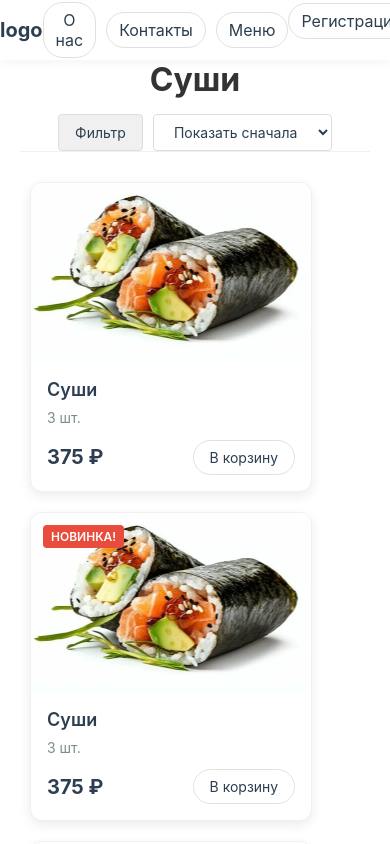
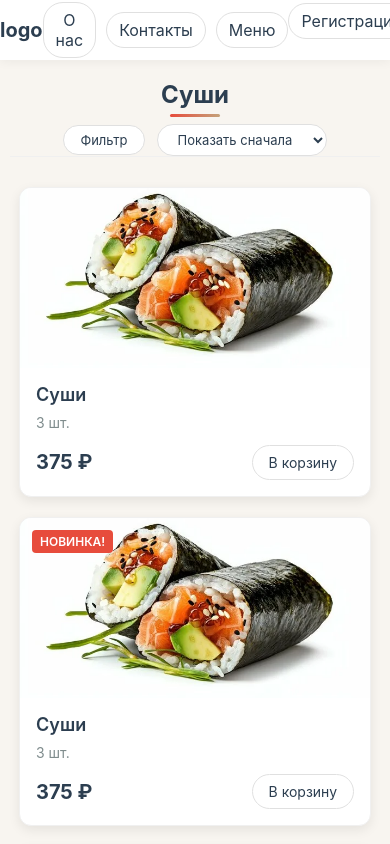
Before and after one commit to m1q-del/Sushi-site, a React (Vite) app: page / in a window 390 px wide. Shown: the top 844 px of the page. Built offline with nearby package versions, Linux system fonts and the light colour scheme.

Commit message:
добавил вход и аутентификацию

```diff
--- a/API/LoginAPI.jsx
+++ /dev/null
@@ -1,12 +0,0 @@
-export async function loginApi(payload) {
-    return new Promise((resolve, reject) => {
-        setTimeout(() => {
-            const { email, password } = payload;
-            if (email === "blocked@example.com") reject({ status: 403, message: "User is blocked" });
-            else if (email === "server@example.com") reject({ status: 500, message: "Server error" });
-            else if (email === "network@example.com") reject({ status: 0, message: "Network error" });
-            else if (password !== "123456") reject({ status: 401, message: "Wrong password or email" });
-            else resolve({ success: true, userId: "user-1" });
-        }, 1000);
-    });
-}
--- a/src/App/App.jsx
+++ b/src/App/App.jsx
@@ -3,6 +3,9 @@ import { useState } from "react";
 import Header from "../components/Header/header";
 import CatalogPage from "../pages/CatalogPage/CatalogPage";
 import RegistrationPage from "../pages/RegistrationPage/RegistrationPage";
+import Login from "../pages/LoginPage/Login";
+import Auth from "../components/Auth/Auth";
+
 function App() {
     const [items, setItems] = useState([])
     const [show, setShow] = useState(false)
@@ -14,7 +17,7 @@ function App() {
             if (existingItem) {
                 return prevItems.map(item =>
                     item.id === product.id
-                        ? { ...item, quantity: (item.quantity || 1) + 1 }
+                        ? { ...item, quantity: (item.quantity) + 1 }
                         : item
                 )
             } else {
@@ -42,6 +45,17 @@ function App() {
                         path="/registration"
                         element={<RegistrationPage />}
                     />
+
+
+                    <Route
+                        path="/login"
+                        element={<Login />}
+                    />
+
+                    <Route
+                        path="/auth"
+                        element={<Auth />}
+                    />
                 </Routes>
             </div>
         </BrowserRouter>
--- a/src/components/Basket/Basket.jsx
+++ b/src/components/Basket/Basket.jsx
@@ -10,8 +10,7 @@ const Basket = ({show, setShow, items, setItems}) => {
         setItems(prevItems => {
             const updatedItems = prevItems.map(item => {
                 if (item.id === productId) {
-                    const newQuantity = (item.quantity || 1) - 1
-                    return newQuantity > 0 ? { ...item, quantity: newQuantity } : null
+                    return item.quantity - 1 > 0 ? { ...item, quantity: newQuantity } : null
                 }
                 return item
             })
@@ -21,7 +20,7 @@ const Basket = ({show, setShow, items, setItems}) => {
     }
 
     const priceItems = () => {
-        return items.reduce((sum, item) => sum + (item.price * (item.quantity || 1)), 0)
+        return items.reduce((sum, item) => sum + (item.price * (item.quantity)), 0)
     }
 
     return (
@@ -45,7 +44,7 @@ const Basket = ({show, setShow, items, setItems}) => {
                                         const uniqueKey = String(item.id);
                                         return (
                                             <li key={uniqueKey}>
-                                                {item.title} - {item.price}₽ x {item.quantity || 1}
+                                                {item.title} - {item.price}₽ x {item.quantity}
                                                 <button onClick={() => removeItem(item.id)}>Удалить товар</button>
                                             </li>
                                         );
--- a/src/components/Card/Card.css
+++ b/src/components/Card/Card.css
@@ -6,7 +6,7 @@
     box-shadow: 0 4px 12px rgba(0, 0, 0, 0.08);
     transition: all 300ms ease;
     width: 100%;
-    max-width: 280px;
+    max-width: 100%;
     border: 1px solid #f0f0f0;
 }
 
--- a/src/pages/CatalogPage/CatalogPage.css
+++ b/src/pages/CatalogPage/CatalogPage.css
@@ -1,72 +1,204 @@
 /* pages/CatalogPage/CatalogPage.css */
+
 .catalog-page {
-    padding: 20px;
+    padding: 80px 20px 40px; /* Добавляем отступ сверху для header */
     max-width: 1200px;
     margin: 0 auto;
+    min-height: 100vh;
+    background-color: #f8f5f0;
+}
+
+/* Секция каталога */
+.catalog-section {
+    margin-bottom: 60px;
 }
 
 .catalog-header {
     display: flex;
     justify-content: space-between;
     align-items: center;
-    margin: 40px 0 20px;
+    margin: 20px 0 30px;
     padding: 0 20px;
+    position: relative;
 }
 
 .catalog-header h1 {
-    font-size: 2rem;
-    color: #333;
+    font-size: 28px;
+    color: #2c3e50;
     margin: 0;
+    font-weight: 700;
+    position: relative;
+}
+
+.catalog-header h1::after {
+    content: '';
+    position: absolute;
+    bottom: -8px;
+    left: 0;
+    width: 50px;
+    height: 3px;
+    background: linear-gradient(90deg, #e74c3c, #c4a27a);
+    border-radius: 2px;
 }
 
 .catalog-filter {
     display: flex;
-    gap: 10px;
+    gap: 12px;
+    align-items: center;
 }
 
 .filter-btn {
-    padding: 8px 16px;
-    background-color: #f0f0f0;
-    border: 1px solid #ddd;
-    border-radius: 4px;
+    padding: 8px 20px;
+    background-color: white;
+    border: 1px solid #e0e0e0;
+    border-radius: 20px;
     cursor: pointer;
-    transition: all 0.3s;
+    transition: all 300ms ease;
+    font-size: 14px;
+    color: #2c3e50;
 }
 
 .filter-btn:hover {
-    background-color: #e0e0e0;
+    background-color: #f8f5f0;
+    border-color: #c4a27a;
+    color: #2c3e50;
 }
 
 .sort-select {
-    padding: 8px 16px;
-    border: 1px solid #ddd;
-    border-radius: 4px;
+    padding: 8px 20px;
+    border: 1px solid #e0e0e0;
+    border-radius: 20px;
     background-color: white;
     cursor: pointer;
+    font-size: 14px;
+    color: #2c3e50;
+    transition: all 300ms ease;
+}
+
+.sort-select:hover {
+    border-color: #c4a27a;
 }
 
 .sort-select:focus {
     outline: none;
-    border-color: #4a90e2;
+    border-color: #c4a27a;
+    box-shadow: 0 0 0 2px rgba(196, 162, 122, 0.2);
 }
 
+/* Сетка для карточек - ОСНОВНОЙ СТИЛЬ */
 .catalog-grid {
+    display: grid;
+    grid-template-columns: repeat(auto-fill, minmax(280px, 1fr));
+    gap: 30px;
+    padding: 20px;
+    justify-items: center;
+    align-items: start;
+}
+
+/* Дополнительный контейнер для карточек, если используется */
+.catalog-items {
     display: grid;
     grid-template-columns: repeat(auto-fill, minmax(280px, 1fr));
     gap: 30px;
     padding: 20px;
 }
 
+/* Адаптивность */
+@media (max-width: 1024px) {
+    .catalog-page {
+        padding: 80px 20px 40px;
+    }
+
+    .catalog-grid {
+        grid-template-columns: repeat(auto-fill, minmax(260px, 1fr));
+        gap: 25px;
+    }
+}
+
 @media (max-width: 768px) {
+    .catalog-page {
+        padding: 70px 15px 30px;
+    }
+
+    .catalog-header {
+        flex-direction: column;
+        gap: 15px;
+        text-align: center;
+        margin-bottom: 20px;
+    }
+
+    .catalog-header h1::after {
+        left: 50%;
+        transform: translateX(-50%);
+    }
+
     .catalog-grid {
         grid-template-columns: repeat(auto-fill, minmax(240px, 1fr));
         gap: 20px;
         padding: 10px;
     }
 
-    .catalog-header {
-        flex-direction: column;
-        gap: 15px;
-        text-align: center;
+    .catalog-filter {
+        width: 100%;
+        justify-content: center;
     }
 }
+
+@media (max-width: 480px) {
+    .catalog-page {
+        padding: 60px 10px 20px;
+    }
+
+    .catalog-grid {
+        grid-template-columns: 1fr;
+        gap: 20px;
+        padding: 10px;
+    }
+
+    .catalog-header h1 {
+        font-size: 24px;
+    }
+
+    .filter-btn, .sort-select {
+        padding: 6px 16px;
+        font-size: 13px;
+    }
+}
+
+/* Стили для пустого состояния */
+.catalog-empty {
+    text-align: center;
+    padding: 60px 20px;
+    color: #7f8c8d;
+}
+
+.catalog-empty h3 {
+    font-size: 24px;
+    margin-bottom: 10px;
+    color: #2c3e50;
+}
+
+.catalog-empty p {
+    font-size: 16px;
+}
+
+/* Стили для загрузки */
+.catalog-loading {
+    text-align: center;
+    padding: 60px 20px;
+}
+
+.loading-spinner {
+    width: 40px;
+    height: 40px;
+    border: 3px solid #f0f0f0;
+    border-top: 3px solid #e74c3c;
+    border-radius: 50%;
+    animation: spin 1s linear infinite;
+    margin: 0 auto 20px;
+}
+
+@keyframes spin {
+    0% { transform: rotate(0deg); }
+    100% { transform: rotate(360deg); }
+}
--- a/src/pages/RegistrationPage/RegistrationPage.jsx
+++ b/src/pages/RegistrationPage/RegistrationPage.jsx
@@ -1,6 +1,6 @@
 import { useState } from "react";
 import { useNavigate } from "react-router-dom";
-import { loginApi } from "../../../API/LoginAPI";
+import { loginApi } from "../../API/LoginAPI";
 import "./Registration.css";
 
 const RegistrationPage = () => {
@@ -111,6 +111,10 @@ const RegistrationPage = () => {
                     >
                         На главную
                     </button>
+
+                    <button
+                    onClick={() => navigate("/login")}
+                    >Есть аккаунт?</button>
                 </form>
             </div>
         </div>
```
